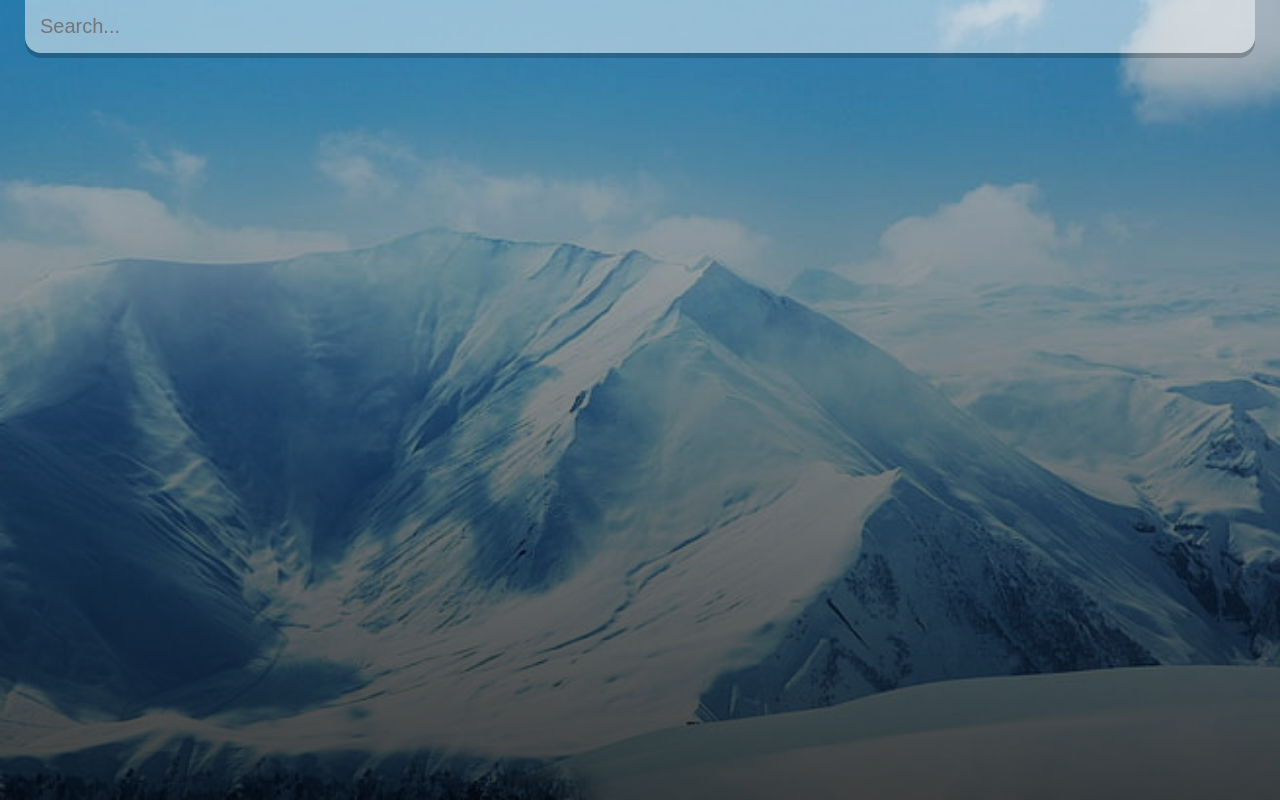
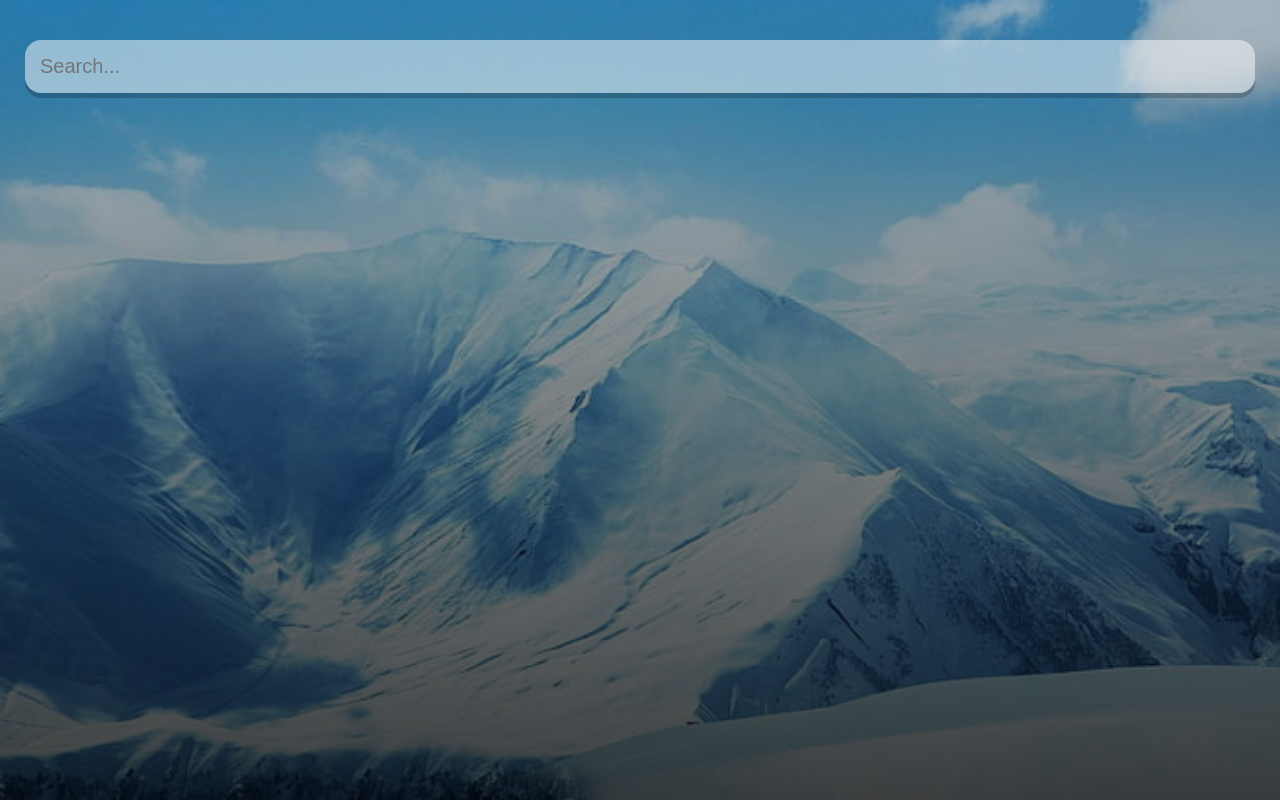
Before and after one commit to Hasanrizvi1993/weather-app, a React (Create React App) app: page / in a window 1280 px wide. Built offline with nearby package versions, Linux system fonts and the light colour scheme.

Commit message:
made changes to css

```diff
--- a/src/index.css
+++ b/src/index.css
@@ -46,8 +46,8 @@ main {
   outline: none;
 
   background-color: rgba(255, 255, 255, 0.5);
-  border-radius: 0px 0px 16px 16px;
-  margin-top: -25px;
+  border-radius: 16px 16px 16px 16px;
+  margin-top: 15px;
 
   box-shadow: 0px 5px rgba(0, 0, 0, 0.2);
 
```
